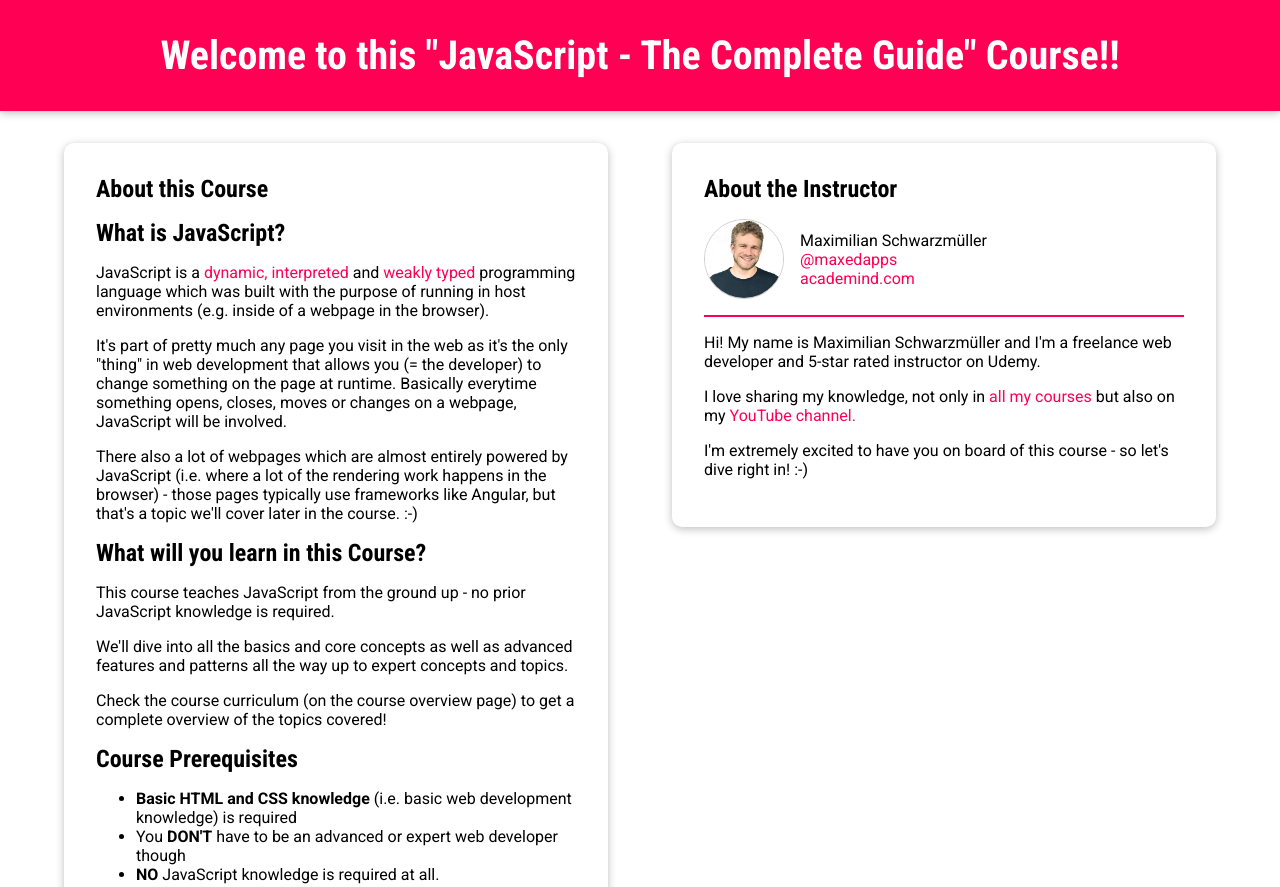
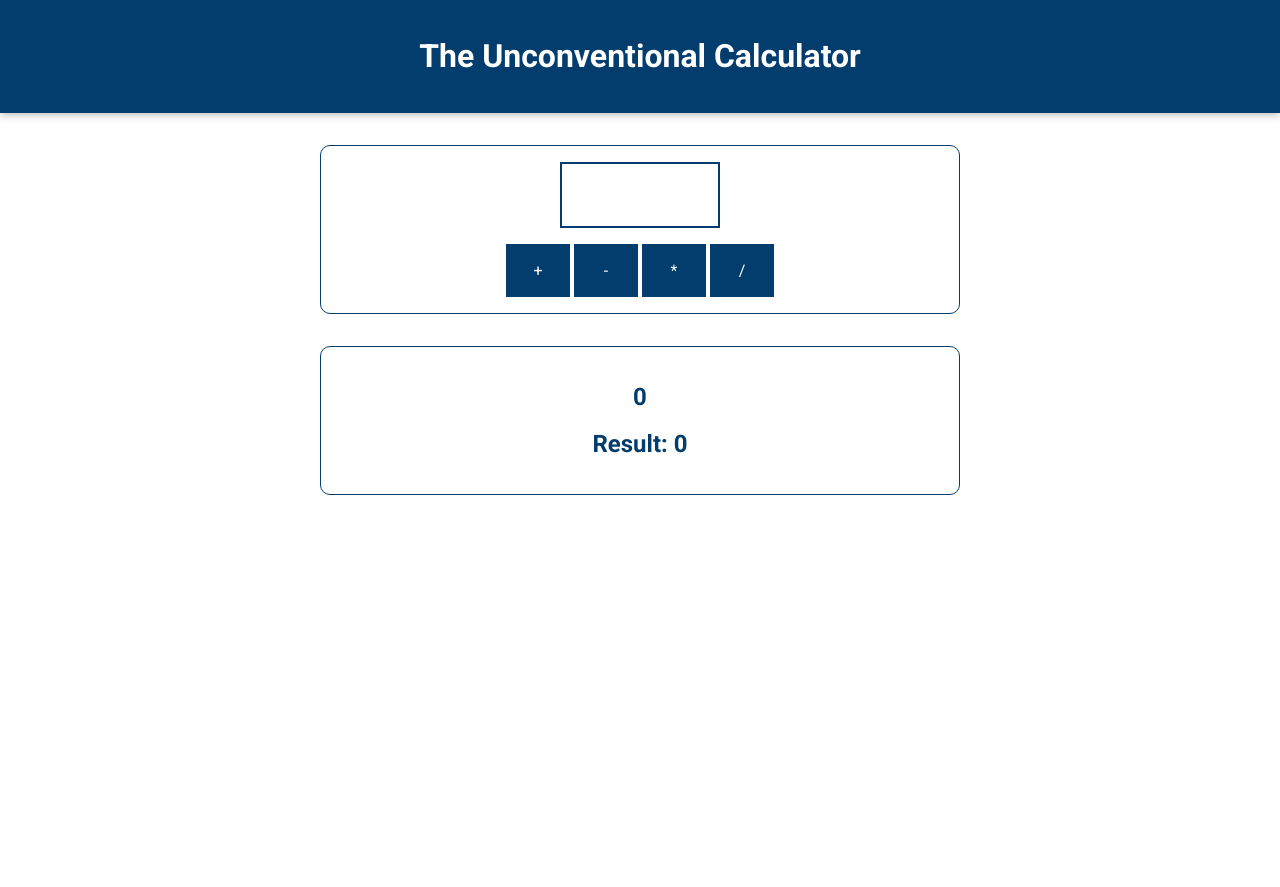
Before and after one commit to ryschun/learning_project, a plain HTML site: page index.html in a window 1280 px wide. Shown: the top 887 px of the page. After the commit the page ends 800 px from the top, so only its background shows below. Drawn offline with Linux system fonts and the light colour scheme.

Commit message:
NewProjectCommit Begin to study

```diff
--- a/assets/scripts/app.js
+++ /dev/null
@@ -1,34 +0,0 @@
-const backdropElement = document.getElementById('backdrop');
-const modalLinkElements = document.querySelectorAll('.info-modal');
-let infoModal;
-
-function toggleBackdrop() {
-  backdropElement.classList.toggle('visible');
-}
-
-function presentInfoModal(event) {
-  const text = event.target.dataset.text;
-  toggleBackdrop();
-  infoModal = document.createElement('div');
-  infoModal.classList.add('modal');
-  infoModal.innerHTML = `
-    <h2>More Details</h2>
-    <p>${text}</p>
-  `;
-  const closeButton = document.createElement('button');
-  closeButton.addEventListener('click', hideInfoModal);
-  closeButton.textContent = 'Okay';
-  infoModal.appendChild(closeButton);
-  document.body.appendChild(infoModal);
-}
-
-function hideInfoModal() {
-  toggleBackdrop();
-  document.body.removeChild(infoModal);
-}
-
-for (const linkElement of modalLinkElements) {
-  linkElement.addEventListener('click', presentInfoModal);
-}
-
-backdropElement.addEventListener('click', hideInfoModal);
--- a/assets/styles/app.css
+++ b/assets/styles/app.css
@@ -2,167 +2,78 @@
   box-sizing: border-box;
 }
 
+html {
+  font-family: 'Roboto', open-sans;
+}
+
 body {
-  font-family: 'Roboto', open-sans;
   margin: 0;
 }
 
-h1,
-h2 {
-  margin: 0 0 1rem 0;
-  font-family: 'Roboto Condensed', 'Roboto', open-sans;
+header {
+  background: #023d6d;
+  color: white;
+  padding: 1rem;
+  text-align: center;
+  box-shadow: 0 2px 8px rgba(0, 0, 0, 0.26);
+  width: 100%;
 }
 
-h2 {
-  font-size: 1.5rem;
+#results,
+#calculator {
+  margin: 2rem auto;
+  width: 40rem;
+  max-width: 90%;
+  border: 1px solid #023d6d;
+  border-radius: 10px;
+  padding: 1rem;
+  color: #023d6d;
 }
 
-a {
-  color: #ff0055;
-  text-decoration: none;
+#results {
+  text-align: center;
 }
 
-a:active,
-a:hover {
-  text-decoration: underline;
+#calculator input {
+  font: inherit;
+  font-size: 3rem;
+  border: 2px solid #023d6d;
+  width: 10rem;
+  padding: 0.15rem;
+  margin: auto;
+  display: block;
+  color: #023d6d;
+  text-align: center;
 }
 
-button {
-  padding: 1rem;
-  color: #ff0055;
-  font: inherit;
-  border: none;
-  cursor: pointer;
-  background: transparent;
-}
-
-button:hover,
-button:active {
-  background: #ffc6d9;
-}
-
-button:focus {
+#calculator input:focus {
   outline: none;
 }
 
-main {
-  padding: 2rem;
-  display: flex;
-  flex-direction: column;
-  max-width: 100rem;
-  margin: auto;
-  align-items: flex-start;
+#calculator button {
+  font: inherit;
+  background: #023d6d;
+  color: white;
+  border: 1px solid #023d6d;
+  padding: 1rem;
+  cursor: pointer;
 }
 
-section {
-  margin: 0 0 2rem 0;
-  padding: 2rem;
-  box-shadow: 0 2px 8px rgba(0, 0, 0, 0.26);
-  background: white;
-  border-radius: 10px;
+#calculator button:focus {
+  outline: none;
 }
 
-.modal {
-  position: fixed;
-  top: 30vh;
-  left: 5%;
-  width: 90%;
-  z-index: 100;
-  background: white;
-  border-radius: 10px;
-  box-shadow: 0 2px 8px rgba(0, 0, 0, 0.26);
-  animation: float-in 0.3s ease-out forwards;
-  display: flex;
-  flex-direction: column;
+#calculator button:hover,
+#calculator button:active {
+  background: #084f88;
+  border-color: #084f88;
 }
 
-.modal h2 {
-  padding: 1rem;
-  border-bottom: 1px solid #ccc;
+#calc-actions button {
+  width: 4rem;
 }
 
-.modal p {
-  margin: 0;
-  padding: 0 1rem;
+#calc-actions {
+  margin-top: 1rem;
+  text-align: center;
 }
-
-.modal button {
-  align-self: flex-end;
-  margin: 0.5rem;
-}
-
-#backdrop {
-  position: fixed;
-  z-index: 10;
-  width: 100%;
-  height: 100vh;
-  left: 0;
-  top: 0;
-  background: rgba(0, 0, 0, 0.75);
-  display: none;
-  pointer-events: none;
-}
-
-#backdrop.visible {
-  display: block;
-  pointer-events: all;
-}
-
-#main-header {
-  padding: 2rem 2rem;
-  background: #ff0055;
-  color: white;
-  box-shadow: 0 2px 8px rgba(0, 0, 0, 0.26);
-}
-
-#main-header h1 {
-  font-size: 2.5rem;
-  text-align: center;
-  margin-bottom: 0;
-}
-
-#instructor-info {
-  display: flex;
-  align-items: center;
-  border-bottom: 2px solid #ff0055;
-  padding-bottom: 1rem;
-}
-
-#instructor-info img {
-  width: 5rem;
-  height: 5rem;
-  border-radius: 50%;
-  object-fit: cover;
-  border: 1px solid #ccc;
-}
-
-#instructor-info ul {
-  list-style: none;
-  margin: 0 0 0 1rem;
-  padding: 0;
-}
-
-@media (min-width: 768px) {
-  main {
-    flex-direction: row;
-  }
-
-  section {
-    flex: 1;
-    margin: 0 2rem;
-  }
-
-  .modal {
-    left: calc(50% - 20rem);
-    width: 40rem;
-  }
-}
-
-@keyframes float-in {
-  from {
-    transform: translateY(-3rem);
-  }
-  to {
-    transform: translateY(0);
-  }
-}
--- a/index.html
+++ b/index.html
@@ -4,108 +4,30 @@
     <meta charset="UTF-8" />
     <meta name="viewport" content="width=device-width, initial-scale=1.0" />
     <meta http-equiv="X-UA-Compatible" content="ie=edge" />
-    <title>JavaScript (Very) Basics 11 Hello there</title>
+    <title>Basics</title>
     <link
-      href="https://fonts.googleapis.com/css?family=Roboto:400,700|Roboto+Condensed:700&display=swap"
+      href="https://fonts.googleapis.com/css?family=Roboto:400,700&display=swap"
       rel="stylesheet"
     />
     <link rel="stylesheet" href="assets/styles/app.css" />
-	<script src="assets/scripts/app.js" defer></script>
   </head>
   <body>
-    <div id="backdrop"></div>
-    <header id="main-header">
-      <h1>Welcome to this "JavaScript - The Complete Guide" Course!!</h1>
+    <header>
+      <h1>The Unconventional Calculator</h1>
     </header>
-    <main>
-      <section id="about-this-course">
-        <header><h2>About this Course</h2></header>
-        <article>
-          <h2>What is JavaScript?</h2>
-          <p>
-            JavaScript is a
-            <a href="#" data-text="That means that code is not pre-compiled but instead evaluated, compiled and executed at runtime (e.g. when the browser executes the script)." class="info-modal">dynamic, interpreted</a>
-            and
-            <a href="#" data-text="Weakly typed languages assign types (like 'number') to variables (data containers) at runtime - i.e. you (the developer) can't set the types you want to use in certain places in advance. Only indirectly by making sure you're always working with the correct values." class="info-modal">weakly typed</a>
-            programming language which was built with the purpose of running in
-            host environments (e.g. inside of a webpage in the browser).
-          </p>
-          <p>
-            It's part of pretty much any page you visit in the web as it's the
-            only "thing" in web development that allows you (= the developer) to
-            change something on the page at runtime. Basically everytime
-            something opens, closes, moves or changes on a webpage, JavaScript
-            will be involved.
-          </p>
-          <p>
-            There also a lot of webpages which are almost entirely powered by
-            JavaScript (i.e. where a lot of the rendering work happens in the
-            browser) - those pages typically use frameworks like Angular, but
-            that's a topic we'll cover later in the course. :-)
-          </p>
-        </article>
-        <article>
-          <h2>What will you learn in this Course?</h2>
-          <p>
-            This course teaches JavaScript from the ground up - no prior
-            JavaScript knowledge is required.
-          </p>
-          <p>
-            We'll dive into all the basics and core concepts as well as advanced
-            features and patterns all the way up to expert concepts and topics.
-          </p>
-          <p>
-            Check the course curriculum (on the course overview page) to get a
-            complete overview of the topics covered!
-          </p>
-        </article>
-        <article>
-          <h2>Course Prerequisites</h2>
-          <ul>
-            <li>
-              <strong>Basic HTML and CSS knowledge</strong> (i.e. basic web
-              development knowledge) is required
-            </li>
-            <li>
-              You <strong>DON'T</strong> have to be an advanced or expert web
-              developer though
-            </li>
-            <li>
-              <strong>NO</strong> JavaScript knowledge is required at all.
-            </li>
-          </ul>
-        </article>
-      </section>
-      <section id="about-the-instructor">
-        <header><h2>About the Instructor</h2></header>
-        <div id="instructor-info">
-          <img
-            src="assets/images/max.jpg"
-            alt="Image of Maximilian Schwarzmüller - the course instructor"
-          />
-          <ul>
-            <li>Maximilian Schwarzmüller</li>
-            <li><a href="https://twitter.com/maxedapps">@maxedapps</a></li>
-            <li><a href="https://www.academind.com">academind.com</a></li>
-          </ul>
-        </div>
-        <p>
-          Hi! My name is Maximilian Schwarzmüller and I'm a freelance web
-          developer and 5-star rated instructor on Udemy.
-        </p>
-        <p>
-          I love sharing my knowledge, not only in
-          <a href="https://www.academind.com/learn/our-courses"
-            >all my courses</a
-          >
-          but also on my
-          <a href="https://www.youtube.com/c/academind">YouTube channel.</a>
-        </p>
-        <p>
-          I'm extremely excited to have you on board of this course - so let's
-          dive right in! :-)
-        </p>
-      </section>
-    </main>
+
+    <section id="calculator">
+      <input type="number" id="input-number" />
+      <div id="calc-actions">
+        <button type="button" id="btn-add">+</button>
+        <button type="button" id="btn-subtract">-</button>
+        <button type="button" id="btn-multiply">*</button>
+        <button type="button" id="btn-divide">/</button>
+      </div>
+    </section>
+    <section id="results">
+      <h2 id="current-calculation">0</h2>
+      <h2>Result: <span id="current-result">0</span></h2>
+    </section>
   </body>
 </html>
```
Also changed, not shown: assets/scripts/vendor.js (added, +13 -0 lines), assets/styles/info.css (deleted, +0 -11 lines), info/dynamic.html (deleted, +0 -18 lines), info/weakly-typed.html (deleted, +0 -20 lines), assets/images/max.jpg (deleted), 1 other file.
